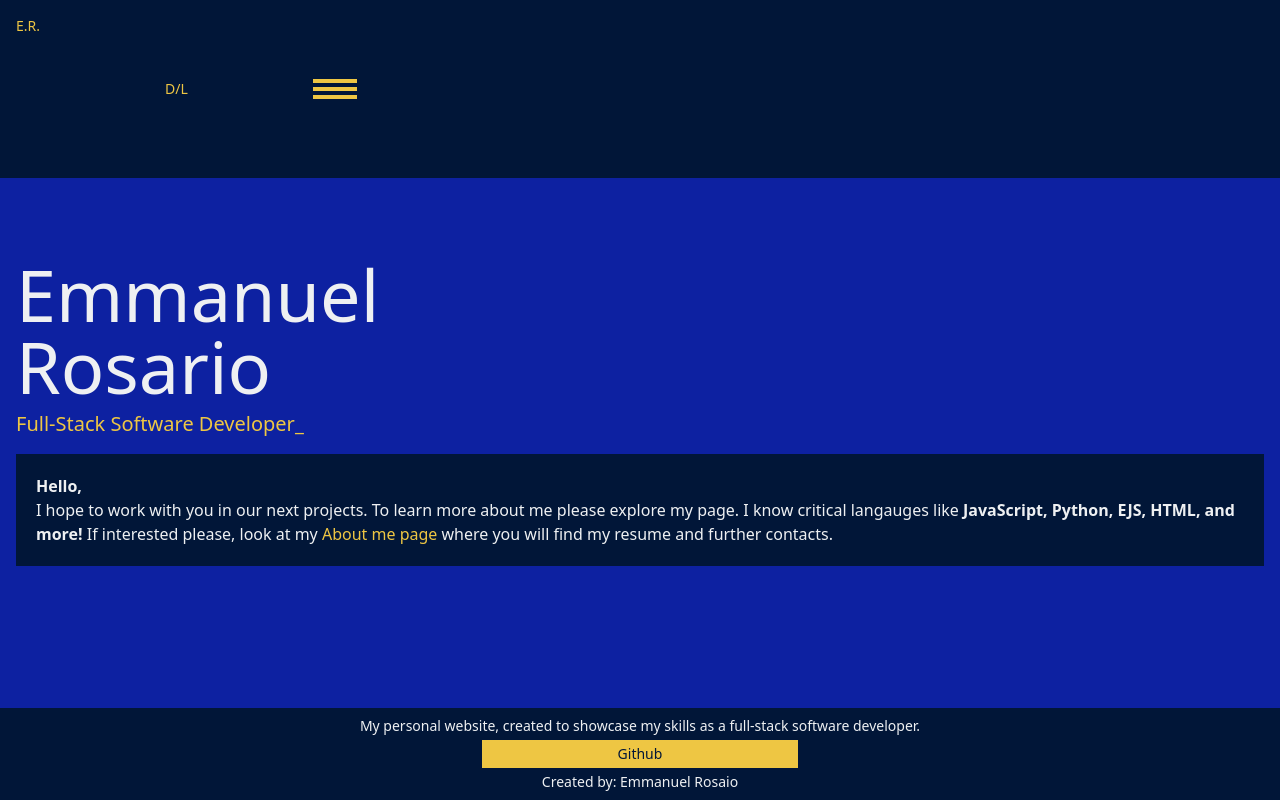
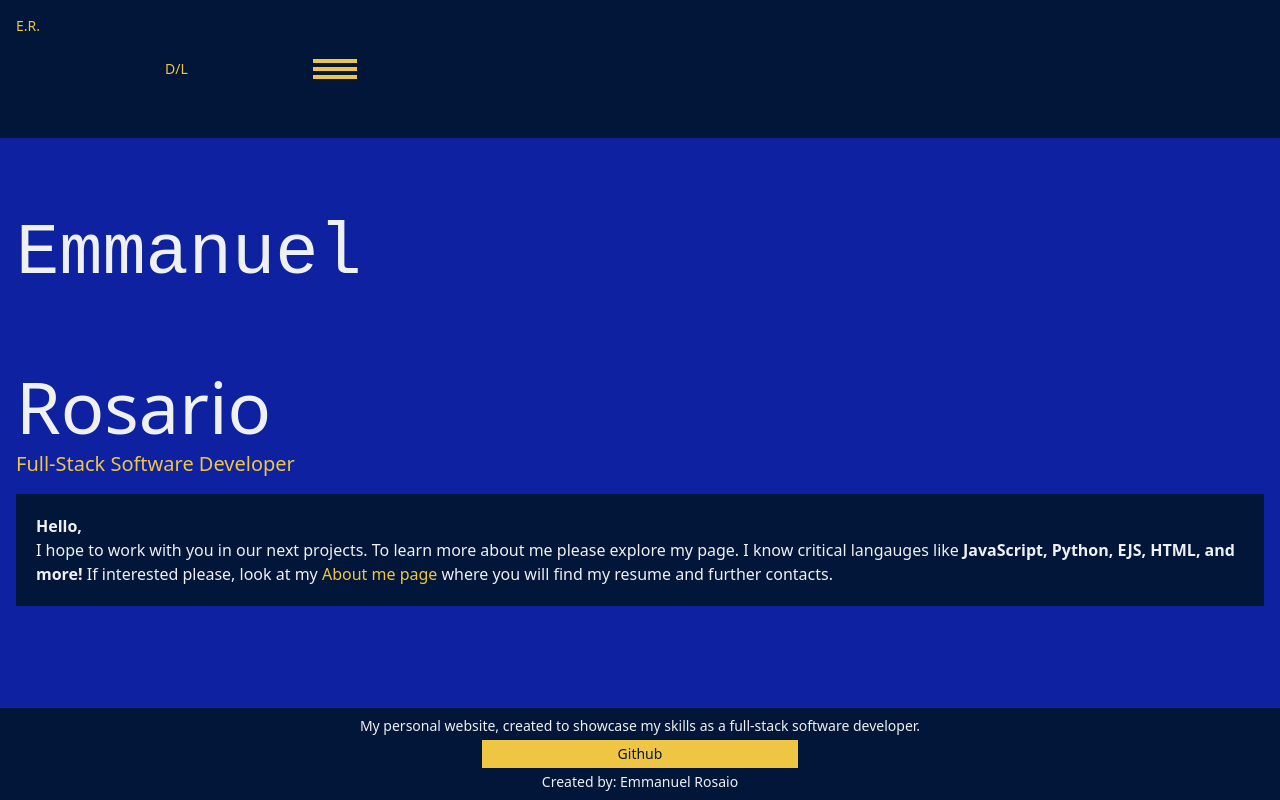
Before and after one commit to RosarioManny/ERosario-Portfolio-Site, a React (Vite) app: page /home in a window 1280 px wide. Built offline with nearby package versions, Linux system fonts and the light colour scheme.

Commit message:
Firstname Animation

```diff
--- a/src/App.css
+++ b/src/App.css
@@ -2,3 +2,36 @@
   background: #0D21A1;
   height: 100%;
 }
+.wrapper {
+  height: 100vh;
+  /*This part is important for centering*/
+  display: grid;
+  place-items: center;
+}
+
+.typewriter-firstname {
+  width: 8ch;
+  animation: typing .7s steps(8),blink 1s steps(1) 2s 1 normal forwards, cursor-fadeout .5s 1s forwards;
+  white-space: nowrap;
+  overflow: hidden;
+  border-right: 3px solid #011638;
+  font-family: monospace;
+}
+
+@keyframes typing {
+  from {
+    width: 0
+  }
+}
+
+@keyframes blink {
+  50% {
+    border-color: transparent
+  }
+}
+
+@keyframes cursor-fadeout {
+  20%, 100%{
+    border-color: transparent;
+  }
+}
--- a/src/components/Home.jsx
+++ b/src/components/Home.jsx
@@ -1,16 +1,24 @@
 import { Link } from "react-router-dom";
-import { theme } from "/src/styles/style.js"
+import { theme } from "/src/styles/style.js";
+import { useEffect, useState } from "react";
 
 const Home = () => {
-
 
   return(
     <>
       <section className="flex-col">
-        <div className="container">
-          <div className="slides">
-            <h1 className={`${theme.heading.home}`}> Emmanuel <br/>Rosario</h1>
-            <h3 className={`${theme.subheading.home}`}>Full-Stack Software Developer_</h3>
+        <div className="">
+              <h1 className={`${theme.heading.home} typewriter-firstname `}>
+                <p>Emmanuel</p>
+              </h1 >
+              <h1 className={`${theme.heading.home} `}>
+                <p>Rosario </p>
+              </h1 >
+            {/* Typing animation applied to "Full-Stack Software Developer" */}
+          <div className={`${theme.subheading.home}`}>
+            <h3 className="">
+              Full-Stack Software Developer<p className=""></p>
+            </h3>
           </div>
         </div>
         <div className="container">
--- a/tailwind.config.js
+++ b/tailwind.config.js
@@ -6,9 +6,22 @@ export default {
   ],
   theme: {
     extend:{
-      fontFamily:{
-        handjet :["Handjet", "sans-serif"]
+      keyframes: {
+        typewriter: {
+          '0%': { width: '0%' },
+          '100%': { width: '100%' },
+        },
+        blink: {
+          '50%': { opacity: '0' },
+        },
       },
+      animation: {
+        typing: 'typewriter 2s 1s forwards',
+        typing2: 'typewriter 2s 3s forwards',
+        typing3: 'typewriter 2s 6s forwards',
+        blink: 'blink 1s step-end infinite',
+      },
+      // Color Scheme
       colors: {
         // vv Crash Site Colors
         sunburst: '#EEC643',
```
Also changed, not shown: 1 other file (tests, documents, lock files or other folders).
